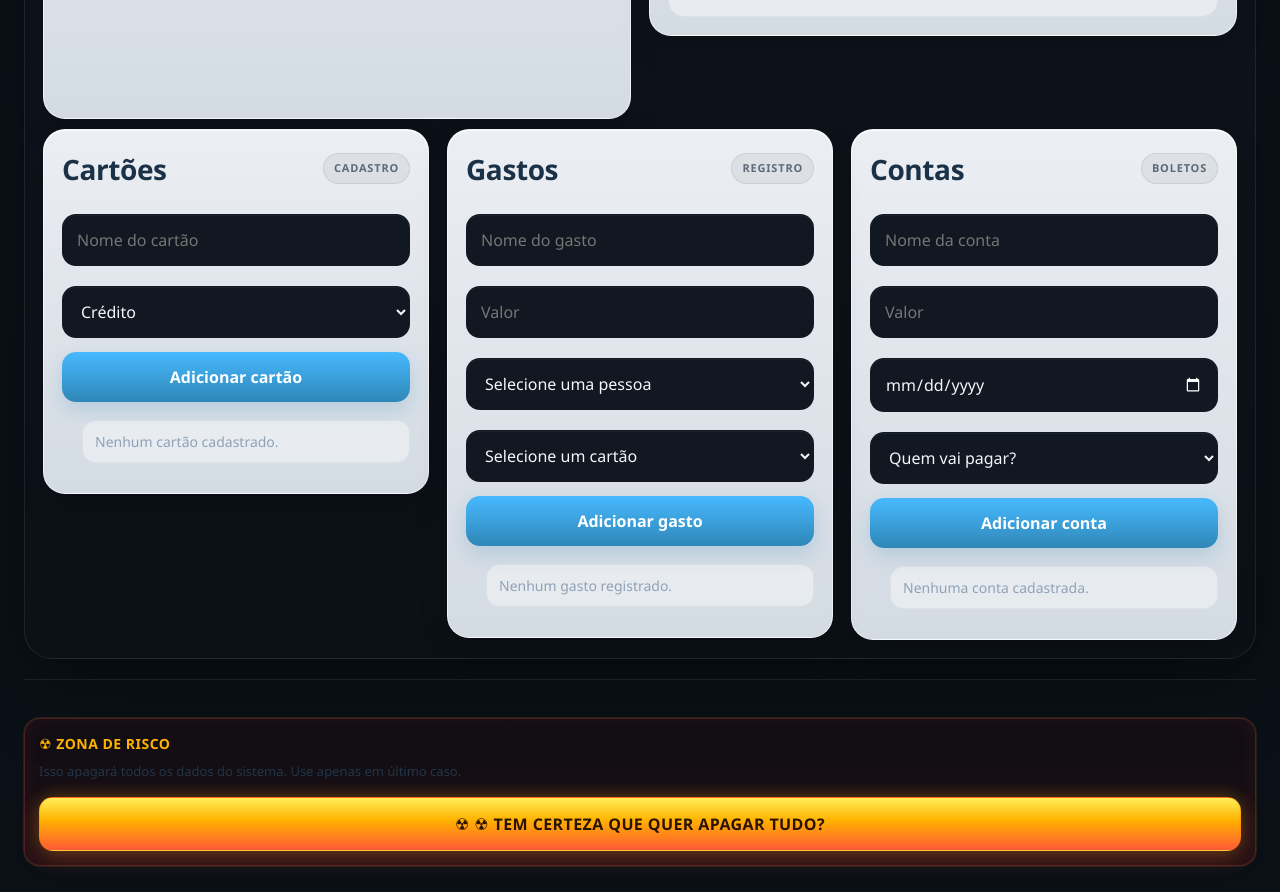
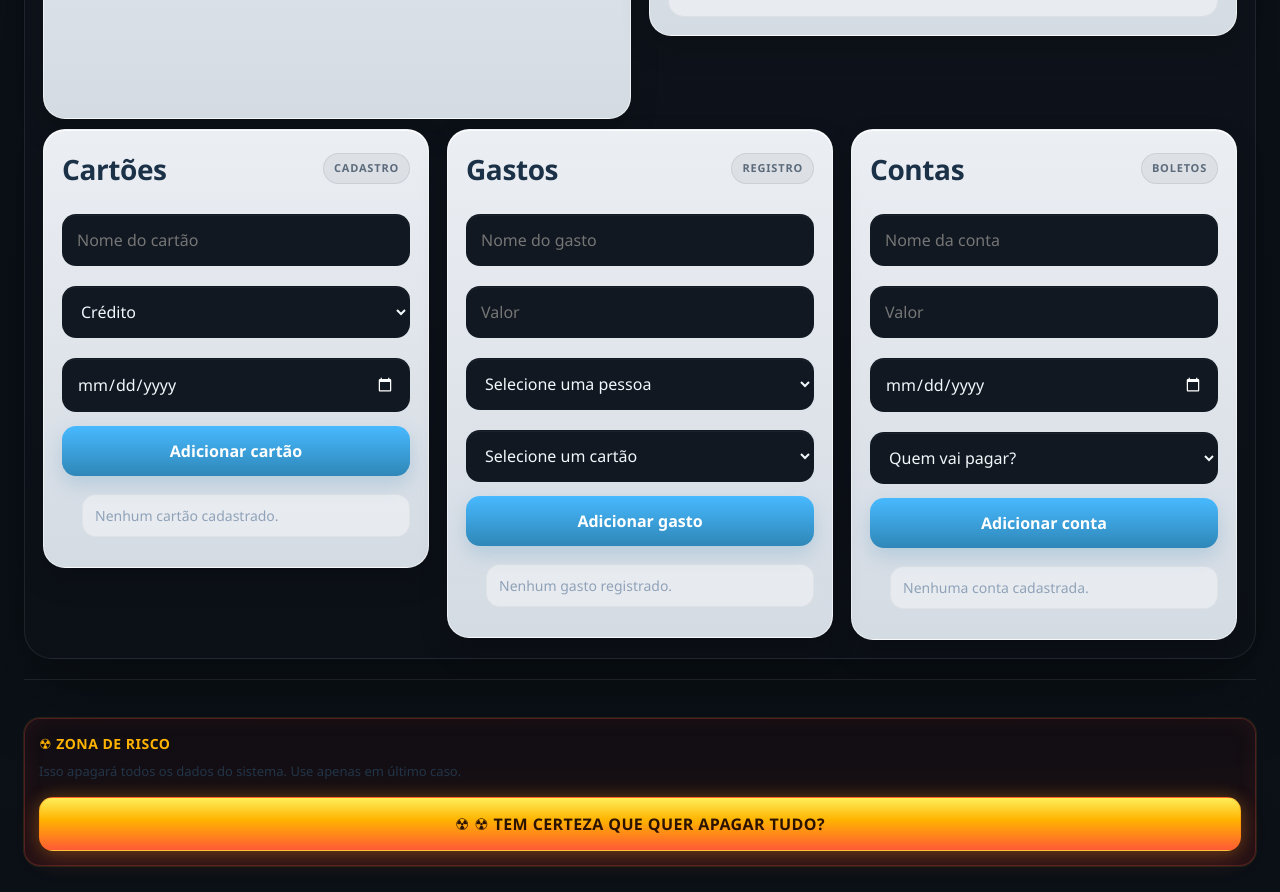
Before and after one commit to DanielBDeDeus/controle-financeiro, a React (Vite) app: page / in a window 1280 px wide. Shown: the part 1060-1952 px from the top of the page. Built offline with nearby package versions, Linux system fonts and the light colour scheme.

Commit message:
feat: pessoas page enhancements with irregular payment support, salary input validation, themed UI consistency, and improved UX (calendar picker, framed comments, and payday preview)

```diff
--- a/src/App.jsx
+++ b/src/App.jsx
@@ -297,13 +297,36 @@ function getContaUrgencia(conta) {
 
   return "normal";
 }
+function getUrgenciaFechamento(cartao) {
+  if (cartao.tipo !== "credito" || !cartao.diaFechamento) {
+    return "normal";
+  }
+
+  const hoje = new Date();
+  const diaHoje = hoje.getDate();
+  const diaFechamento = cartao.diaFechamento;
+
+  let diffDias = diaFechamento - diaHoje;
+
+  // passou do fechamento → próxima fatura
+  if (diffDias < 0) {
+    diffDias += 30;
+  }
+
+  if (diffDias === 0) return "critico";
+  if (diffDias <= 1) return "critico";
+  if (diffDias <= 3) return "alto";
+  if (diffDias <= 7) return "medio";
+
+  return "normal";
+}
 
 const RESET_MESSAGES = [
   "☢ Tem certeza que quer apagar tudo?",
   "☢ Isso vai apagar TODOS os dados salvos.",
   "☢ ÚLTIMA CHANCE. Apagar tudo mesmo?",
 ];
-function Dashboard({ pessoas, setPessoas, contas, setContas }) {
+function Dashboard({ pessoas, setPessoas, contas, setContas, temaAtivo, perfilAtivo, setPerfilAtivo }) {
 const navigate = useNavigate();
 // ╔══════════════════════════════════════════════╗
 // ║        DEFINIÇÃO DO PERFIL ATIVO             ║
@@ -311,10 +334,6 @@ const navigate = useNavigate();
 // ║ household = visão combinada da casa          ║
 // ║ qualquer outro valor = id da pessoa ativa    ║
 // ╚══════════════════════════════════════════════╝
-  const [perfilAtivo, setPerfilAtivo] = useState(
-    () => lerTextoStorage(STORAGE_KEYS.perfilAtivo) || "household"
-  );
-
 // ╔══════════════════════════════════════════════╗
 // ║         TEMA DA VISÃO CONJUNTA               ║
 // ╚══════════════════════════════════════════════╝
@@ -369,6 +388,7 @@ const [layout, setLayout] = useState([
 
   const [nomeCartao, setNomeCartao] = useState("");
   const [tipoCartao, setTipoCartao] = useState("credito");
+  const [diaFechamento, setDiaFechamento] = useState("");
   const [erroCartao, setErroCartao] = useState("");
 
 // ╔══════════════════════════════════════════════╗
@@ -559,7 +579,10 @@ function alterarSaldoPessoa(idPessoa, valor, comentario = "") {
       setErroCartao("Digite um nome para o cartão.");
       return;
     }
-
+if (tipoCartao === "credito" && !diaFechamento) {
+  setErroCartao("Informe o dia de fechamento.");
+  return;
+}
     const duplicado = cartoes.some(
       (cartaoExistente) =>
         cartaoExistente.nome.toLowerCase() === nomeNormalizado &&
@@ -575,11 +598,14 @@ function alterarSaldoPessoa(idPessoa, valor, comentario = "") {
   id: Date.now(),
   nome: nomeCartao.trim(),
   tipo: tipoCartao,
+  diaFechamento:
+    tipoCartao === "credito" ? Number(diaFechamento) : null,
 };
 
     setCartoes([...cartoes, novoCartao]);
     setNomeCartao("");
     setErroCartao("");
+    setDiaFechamento("");
   }
 
 // ╔══════════════════════════════════════════════╗
@@ -891,61 +917,7 @@ function marcarContaComoPaga(idConta) {
     );
   }, [ehHousehold, perfilAtivo, pessoas]);
 
-const temaAtivo = useMemo(() => {
-// ╔══════════════════════════════════════════════╗
-// ║             VISÃO INDIVIDUAL                 ║
-// ╚══════════════════════════════════════════════╝
-  if (!ehHousehold && pessoaAtiva) {
-    return THEMES[pessoaAtiva.tema] ?? THEMES.cassette_neon;
-  }
-
-// ╔══════════════════════════════════════════════╗
-// ║               CASO PADRÃO                    ║
-// ╚══════════════════════════════════════════════╝
-  if (pessoas.length === 0) {
-    return THEMES.cassette_neon;
-  }
-
-// ╔══════════════════════════════════════════════╗
-// ║       HOUSEHOLD (MÉDIA DAS CORES)            ║
-// ╚══════════════════════════════════════════════╝
-  const cores = pessoas.map(
-    (p) => THEMES[p.tema] ?? THEMES.cassette_neon
-  );
-
-  const avg = (arr) =>
-    Math.floor(arr.reduce((a, b) => a + b, 0) / arr.length);
-
-  const hexToRgb = (hex) => {
-    const h = hex.replace("#", "");
-    return [
-      parseInt(h.substring(0, 2), 16),
-      parseInt(h.substring(2, 4), 16),
-      parseInt(h.substring(4, 6), 16),
-    ];
-  };
-
-  const rgbToHex = ([r, g, b]) =>
-    `#${[r, g, b]
-      .map((v) => v.toString(16).padStart(2, "0"))
-      .join("")}`;
-
-  const bgColors = cores.map((t) => {
-    const match = t.pageBg.match(/#([0-9a-f]{6})/i);
-    return hexToRgb(match ? match[0] : "#0d141c");
-  });
-
-  const avgColor = [
-    avg(bgColors.map((c) => c[0])),
-    avg(bgColors.map((c) => c[1])),
-    avg(bgColors.map((c) => c[2])),
-  ];
-
-  return {
-    ...THEMES.cassette_neon,
-    pageBg: rgbToHex(avgColor),
-  };
-}, [ehHousehold, pessoaAtiva, pessoas]);
+
 
   const gastosFiltrados = useMemo(() => {
     if (ehHousehold) {
@@ -1954,6 +1926,28 @@ footer: {
               <option value="credito">Crédito</option>
               <option value="debito">Débito</option>
             </select>
+            {tipoCartao === "credito" && (
+  <input
+  type="date"
+  value={
+    diaFechamento
+      ? `2024-01-${String(diaFechamento).padStart(2, "0")}`
+      : ""
+  }
+  onChange={(e) => {
+    const date = e.target.value;
+
+    if (!date) {
+      setDiaFechamento("");
+      return;
+    }
+
+    const day = new Date(date).getDate();
+    setDiaFechamento(day);
+  }}
+  style={styles.input}
+/>
+)}
 
             <button
   onClick={adicionarCartao}
@@ -1975,7 +1969,34 @@ footer: {
 ) : (
   cartoes.map((cartao) => (
                 <li key={cartao.id} style={styles.itemLista}>
-                  <span style={styles.itemText}>{cartao.nome}</span>
+                  <span style={styles.itemText}>
+  {cartao.nome}
+  {cartao.tipo === "credito" && cartao.diaFechamento && (
+  <span
+    style={{
+      marginLeft: 8,
+      fontSize: 12,
+      opacity: 0.9,
+
+      ...(temaAtivo.urgency?.[getUrgenciaFechamento(cartao)]?.border && {
+        border: temaAtivo.urgency[getUrgenciaFechamento(cartao)].border,
+        padding: "2px 6px",
+        borderRadius: 6,
+      }),
+
+      ...(temaAtivo.urgency?.[getUrgenciaFechamento(cartao)]?.bg && {
+        background: temaAtivo.urgency[getUrgenciaFechamento(cartao)].bg,
+      }),
+
+      ...(temaAtivo.urgency?.[getUrgenciaFechamento(cartao)]?.glow && {
+        boxShadow: temaAtivo.urgency[getUrgenciaFechamento(cartao)].glow,
+      }),
+    }}
+  >
+    (fecha dia {cartao.diaFechamento})
+  </span>
+)}
+</span>
 
                   <span
                     style={{
@@ -2287,6 +2308,65 @@ export default function App() {
   lerJsonStorage(STORAGE_KEYS.contas, [])
 );
 
+// ╔══════════════════════════════════════════════╗
+// ║        TEMA + PERFIL GLOBAL                  ║
+// ╚══════════════════════════════════════════════╝
+
+const [perfilAtivo, setPerfilAtivo] = useState("household");
+
+const temaAtivo = useMemo(() => {
+  const ehHousehold = perfilAtivo === "household";
+
+  const pessoaAtiva = pessoas.find(
+    (p) => String(p.id) === String(perfilAtivo)
+  );
+
+  if (!ehHousehold && pessoaAtiva) {
+    return THEMES[pessoaAtiva.tema] ?? THEMES.cassette_neon;
+  }
+
+  if (pessoas.length === 0) {
+    return THEMES.cassette_neon;
+  }
+
+  const cores = pessoas.map(
+    (p) => THEMES[p.tema] ?? THEMES.cassette_neon
+  );
+
+  const avg = (arr) =>
+    Math.floor(arr.reduce((a, b) => a + b, 0) / arr.length);
+
+  const hexToRgb = (hex) => {
+    const h = hex.replace("#", "");
+    return [
+      parseInt(h.substring(0, 2), 16),
+      parseInt(h.substring(2, 4), 16),
+      parseInt(h.substring(4, 6), 16),
+    ];
+  };
+
+  const rgbToHex = ([r, g, b]) =>
+    `#${[r, g, b]
+      .map((v) => v.toString(16).padStart(2, "0"))
+      .join("")}`;
+
+  const bgColors = cores.map((t) => {
+    const match = t.pageBg.match(/#([0-9a-f]{6})/i);
+    return hexToRgb(match ? match[0] : "#0d141c");
+  });
+
+  const avgColor = [
+    avg(bgColors.map((c) => c[0])),
+    avg(bgColors.map((c) => c[1])),
+    avg(bgColors.map((c) => c[2])),
+  ];
+
+  return {
+    ...THEMES.cassette_neon,
+    pageBg: rgbToHex(avgColor),
+  };
+}, [perfilAtivo, pessoas]);
+
   useEffect(() => {
     window.localStorage.setItem(
       STORAGE_KEYS.pessoas,
@@ -2311,6 +2391,9 @@ useEffect(() => {
   setPessoas={setPessoas}
   contas={contas}
   setContas={setContas}
+  temaAtivo={temaAtivo}
+  perfilAtivo={perfilAtivo}
+  setPerfilAtivo={setPerfilAtivo}
 />
       }
     />
@@ -2322,6 +2405,7 @@ useEffect(() => {
   pessoas={pessoas}
   setPessoas={setPessoas}
   contas={contas}
+  temaAtivo={temaAtivo}
 />
       }
     />
--- a/src/PessoasPage.jsx
+++ b/src/PessoasPage.jsx
@@ -5,12 +5,31 @@ import { useNavigate } from "react-router-dom";
 export default function PessoasPage({ pessoas, setPessoas, contas, temaAtivo }) {
   const navigate = useNavigate();
 
+  // ╔══════════════════════════════════════════════╗
+  // ║              ESTADOS DO FORMULÁRIO           ║
+  // ╚══════════════════════════════════════════════╝
+
   const [nomePessoa, setNomePessoa] = useState("");
   const [salarioPessoa, setSalarioPessoa] = useState("");
   const [erro, setErro] = useState("");
 
+  // ╔══════════════════════════════════════════════╗
+  // ║         CONTROLE DE PAGAMENTO IRREGULAR      ║
+  // ╚══════════════════════════════════════════════╝
+
+  const [pagamentoIrregular, setPagamentoIrregular] = useState(false);
+  const [dataPagamentoOverride, setDataPagamentoOverride] = useState("");
+
+  // ╔══════════════════════════════════════════════╗
+  // ║          CONTROLE DE AJUSTE DE SALDO         ║
+  // ╚══════════════════════════════════════════════╝
+
   const [valorSaldo, setValorSaldo] = useState("");
   const [pessoaSelecionada, setPessoaSelecionada] = useState(null);
+
+  // ╔══════════════════════════════════════════════╗
+  // ║              CRIAÇÃO DE PESSOA               ║
+  // ╚══════════════════════════════════════════════╝
 
   function salvarPessoa() {
     const nome = nomePessoa.trim();
@@ -25,6 +44,11 @@ export default function PessoasPage({ pessoas, setPessoas, contas, temaAtivo })
       return;
     }
 
+    if (pagamentoIrregular && !dataPagamentoOverride) {
+      setErro("Informe a data de pagamento deste mês.");
+      return;
+    }
+
     const salario = paraNumero(salarioPessoa);
 
     const novaPessoa = {
@@ -33,6 +57,11 @@ export default function PessoasPage({ pessoas, setPessoas, contas, temaAtivo })
       salario,
       saldo: salario,
       tema: "cassette_neon",
+
+      pagamentoIrregular,
+      dataPagamentoOverride: pagamentoIrregular
+        ? dataPagamentoOverride
+        : null,
     };
 
     setPessoas((prev) => [...prev, novaPessoa]);
@@ -40,11 +69,21 @@ export default function PessoasPage({ pessoas, setPessoas, contas, temaAtivo })
     setNomePessoa("");
     setSalarioPessoa("");
     setErro("");
+    setPagamentoIrregular(false);
+    setDataPagamentoOverride("");
   }
+
+  // ╔══════════════════════════════════════════════╗
+  // ║              EXCLUSÃO DE PESSOA              ║
+  // ╚══════════════════════════════════════════════╝
 
   function excluirPessoa(id) {
     setPessoas((prev) => prev.filter((p) => p.id !== id));
   }
+
+  // ╔══════════════════════════════════════════════╗
+  // ║              ALTERAÇÃO DE SALDO              ║
+  // ╚══════════════════════════════════════════════╝
 
   function alterarSaldo(id, valor) {
     const numero = parseFloat(valor.replace(",", "."));
@@ -60,9 +99,17 @@ export default function PessoasPage({ pessoas, setPessoas, contas, temaAtivo })
     setPessoaSelecionada(null);
   }
 
+  // ╔══════════════════════════════════════════════╗
+  // ║        FILTRO DE CONTAS POR PESSOA           ║
+  // ╚══════════════════════════════════════════════╝
+
   function contasDaPessoa(id) {
     return contas.filter((c) => c.quemPagouId === id && !c.pago);
   }
+
+  // ╔══════════════════════════════════════════════╗
+  // ║         IDENTIFICA PRÓXIMA CONTA             ║
+  // ╚══════════════════════════════════════════════╝
 
   function proximaConta(id) {
     const lista = contasDaPessoa(id);
@@ -73,8 +120,16 @@ export default function PessoasPage({ pessoas, setPessoas, contas, temaAtivo })
     )[0];
   }
 
+  // ╔══════════════════════════════════════════════╗
+  // ║                RENDERIZAÇÃO                 ║
+  // ╚══════════════════════════════════════════════╝
+
   return (
     <div style={pageStyle(temaAtivo)}>
+      {/* ╔════════════════════════════════════════╗
+          ║                HEADER                 ║
+          ╚════════════════════════════════════════╝ */}
+
       <div style={{ marginBottom: 30 }}>
         <h1 style={{ margin: 0, fontSize: 42 }}>Pessoas</h1>
 
@@ -83,7 +138,10 @@ export default function PessoasPage({ pessoas, setPessoas, contas, temaAtivo })
         </button>
       </div>
 
-      {/* FORM */}
+      {/* ╔════════════════════════════════════════╗
+          ║                FORMULÁRIO              ║
+          ╚════════════════════════════════════════╝ */}
+
       <div style={card}>
         <h2>Adicionar pessoa</h2>
 
@@ -97,9 +155,41 @@ export default function PessoasPage({ pessoas, setPessoas, contas, temaAtivo })
         <input
           placeholder="Salário"
           value={salarioPessoa}
-          onChange={(e) => setSalarioPessoa(e.target.value)}
+          onChange={(e) => {
+            const valor = e.target.value
+              .replace(/[^\d,]/g, "")
+              .replace(/(,.*),/g, "$1");
+
+            setSalarioPessoa(valor);
+          }}
           style={input}
         />
+
+        {/* ╔════════════════════════════════════╗
+            ║ PAGAMENTO IRREGULAR (TOGGLE)     ║
+            ╚════════════════════════════════════╝ */}
+
+        <label style={{ marginTop: 10, display: "block" }}>
+          <input
+            type="checkbox"
+            checked={pagamentoIrregular}
+            onChange={(e) => setPagamentoIrregular(e.target.checked)}
+          />{" "}
+          Recebimento irregular este mês
+        </label>
+
+        {/* ╔════════════════════════════════════╗
+            ║ DATA DE PAGAMENTO (OVERRIDE)     ║
+            ╚════════════════════════════════════╝ */}
+
+        {pagamentoIrregular && (
+          <input
+            type="date"
+            value={dataPagamentoOverride}
+            onChange={(e) => setDataPagamentoOverride(e.target.value)}
+            style={input}
+          />
+        )}
 
         <div style={{ marginTop: 10 }}>
           <button onClick={salvarPessoa} style={button}>
@@ -110,7 +200,10 @@ export default function PessoasPage({ pessoas, setPessoas, contas, temaAtivo })
         {erro && <p style={{ color: "red" }}>{erro}</p>}
       </div>
 
-      {/* LISTA */}
+      {/* ╔════════════════════════════════════════╗
+          ║              LISTA DE PESSOAS          ║
+          ╚════════════════════════════════════════╝ */}
+
       <div style={{ marginTop: 30 }}>
         {pessoas.map((p) => {
           const contasPessoa = contasDaPessoa(p.id);
@@ -120,12 +213,31 @@ export default function PessoasPage({ pessoas, setPessoas, contas, temaAtivo })
             <div key={p.id} style={personCard}>
               <div>
                 <strong style={{ fontSize: 18 }}>{p.nome}</strong>
+
                 <div style={{ color: "#c3d0dc", marginTop: 4 }}>
                   Saldo: <strong>R$ {p.saldo}</strong>
                 </div>
+
+                {/* ╔══════════════════════════════╗
+                    ║ PREVISÃO DE RECEBIMENTO     ║
+                    ╚══════════════════════════════╝ */}
+
+                {p.pagamentoIrregular && p.dataPagamentoOverride && (
+                  <div style={{ fontSize: 12, opacity: 0.7 }}>
+                    Recebe em{" "}
+                    {Math.ceil(
+                      (new Date(p.dataPagamentoOverride) - new Date()) /
+                        (1000 * 60 * 60 * 24)
+                    )}{" "}
+                    dias
+                  </div>
+                )}
               </div>
 
-              {/* gráfico fake simples */}
+              {/* ╔══════════════════════════════╗
+                  ║      BARRA VISUAL DE SALDO   ║
+                  ╚══════════════════════════════╝ */}
+
               <div style={barContainer}>
                 <div
                   style={{
@@ -135,7 +247,10 @@ export default function PessoasPage({ pessoas, setPessoas, contas, temaAtivo })
                 />
               </div>
 
-              {/* saldo controls */}
+              {/* ╔══════════════════════════════╗
+                  ║      CONTROLE DE SALDO       ║
+                  ╚══════════════════════════════╝ */}
+
               {pessoaSelecionada === p.id ? (
                 <div>
                   <input
@@ -172,7 +287,10 @@ export default function PessoasPage({ pessoas, setPessoas, contas, temaAtivo })
                 </button>
               )}
 
-              {/* contas info */}
+              {/* ╔══════════════════════════════╗
+                  ║        CONTAS ASSOCIADAS     ║
+                  ╚══════════════════════════════╝ */}
+
               <div style={{ marginTop: 10 }}>
                 <div>Contas pendentes: {contasPessoa.length}</div>
 
@@ -183,10 +301,7 @@ export default function PessoasPage({ pessoas, setPessoas, contas, temaAtivo })
                 )}
               </div>
 
-              <button
-                onClick={() => excluirPessoa(p.id)}
-                style={danger}
-              >
+              <button onClick={() => excluirPessoa(p.id)} style={danger}>
                 Excluir
               </button>
             </div>
@@ -197,7 +312,9 @@ export default function PessoasPage({ pessoas, setPessoas, contas, temaAtivo })
   );
 }
 
-// ===== styles =====
+// ╔══════════════════════════════════════════════╗
+// ║                ESTILOS GERAIS                ║
+// ╚══════════════════════════════════════════════╝
 
 const pageStyle = (temaAtivo = {}) => ({
   minHeight: "100vh",
@@ -235,7 +352,6 @@ const button = {
   border: "none",
   fontWeight: "700",
   cursor: "pointer",
-  width: "fit-content",
 };
 
 const secondary = {
```
Lines whose indentation alone changed are shown as unchanged.
